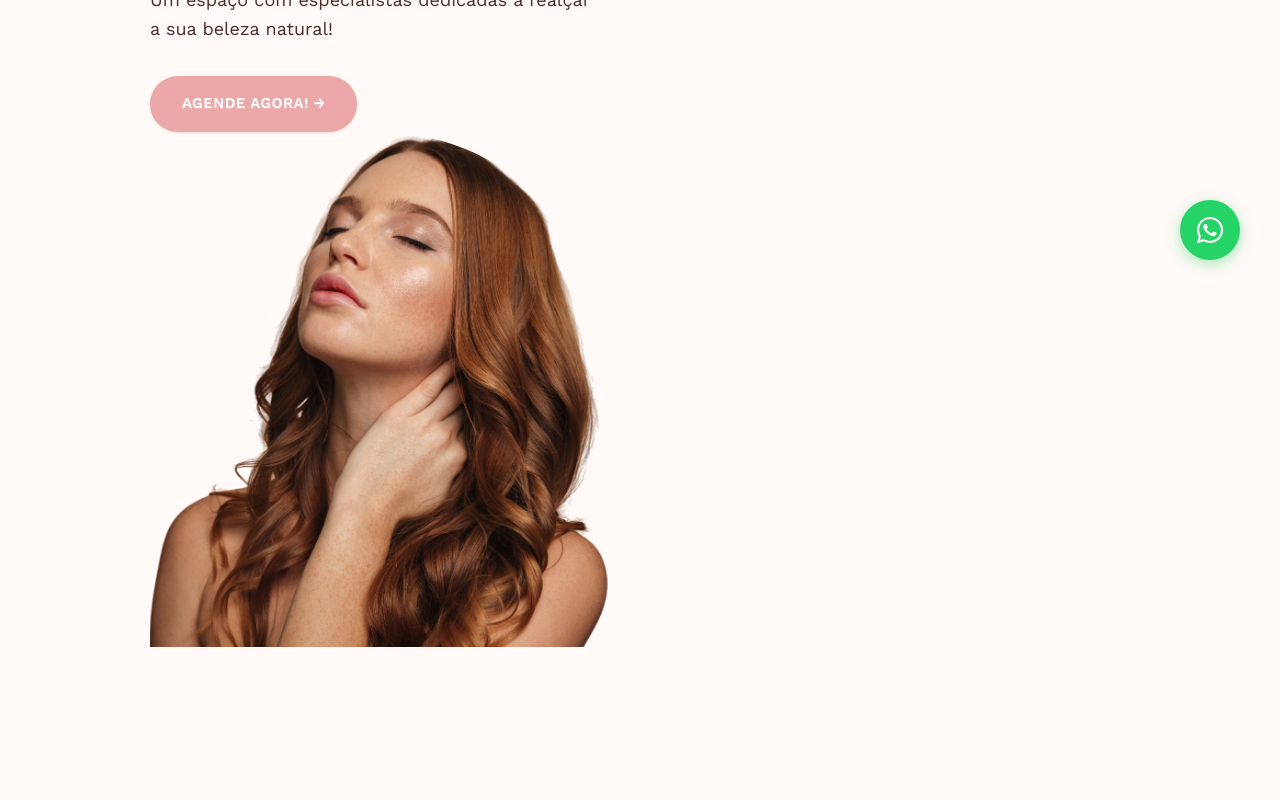
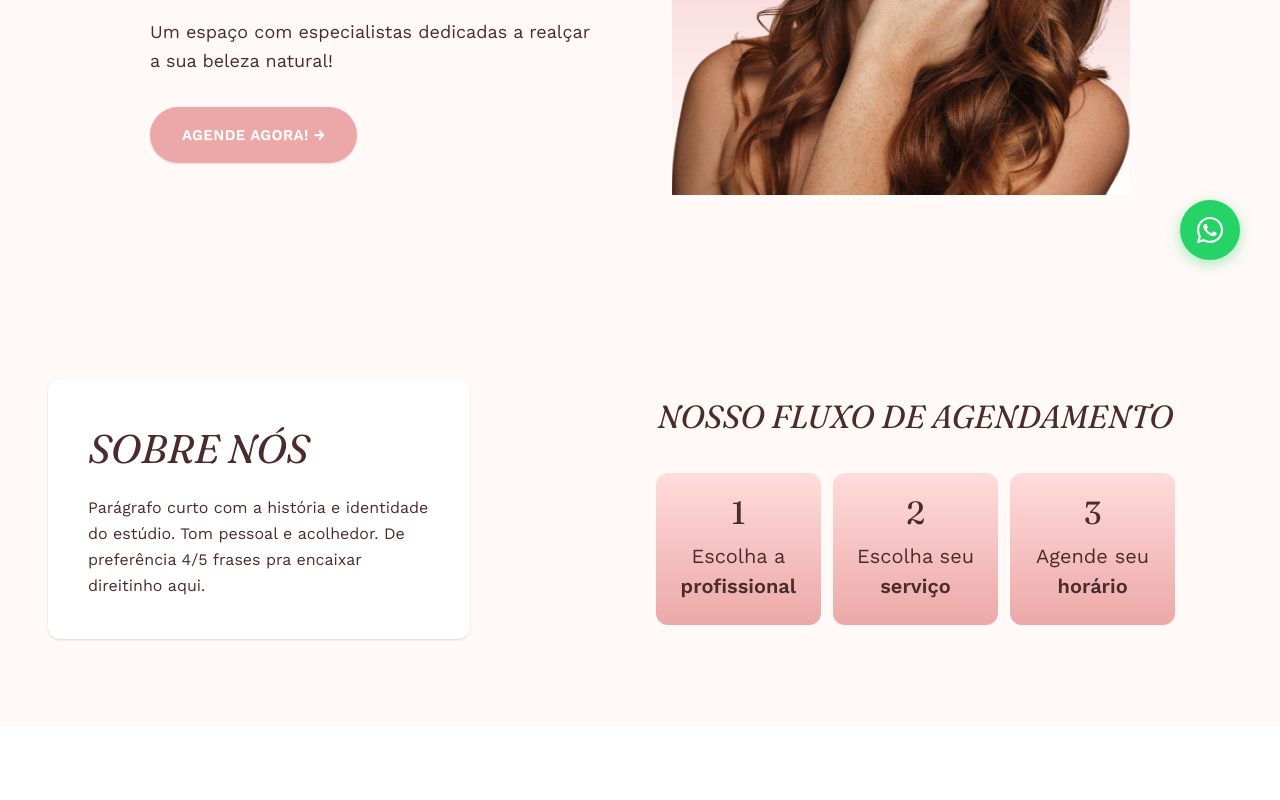
Before and after one commit to meriadriao/licesite, a Next.js app: page / in a window 1280 px wide. Shown: the part 500-1300 px from the top of the page. Built offline with nearby package versions, Linux system fonts and the light colour scheme.

Commit message:
feat: enhance hero section layout and update background styles

```diff
--- a/src/app/globals.css
+++ b/src/app/globals.css
@@ -53,7 +53,6 @@ html {
   scroll-behavior: smooth;
 }
 
-/* Utility classes for the "arch" shape and background gradient */
 .rounded-arch {
   border-radius: var(--radius-arch);
 }
--- a/src/app/page.tsx
+++ b/src/app/page.tsx
@@ -19,8 +19,8 @@ export default function Home() {
         id="home"
         className="px-6 md:px-12 lg:px-[150px] py-12 lg:py-24 w-full"
       >
-        <div className="max-w-[1440px] mx-auto grid grid-cols-1 lg:grid-cols-2 gap-10 lg:gap-16 items-center">
-          <ScrollReveal>
+        <div className="max-w-[1440px] mx-auto">
+          <ScrollReveal className="grid grid-cols-1 lg:grid-cols-2 gap-10 lg:gap-16 items-center">
             <div className="order-2 lg:order-1 flex flex-col items-center lg:items-start text-center lg:text-left">
             <h1 className="text-[36px] md:text-[50px] lg:text-[64px] font-display text-text-dark uppercase leading-[1.1] mb-6">
               Seu cabelo<br className="hidden lg:block"/> e sua pele<br className="hidden lg:block"/> estão em <br className="lg:hidden"/><span className="italic">boas mãos</span>
@@ -38,7 +38,7 @@ export default function Home() {
           </div>
 
           <div className="order-1 lg:order-2 flex justify-center w-full">
-            <div className="w-full max-w-[300px] md:max-w-[400px] lg:max-w-[500px] aspect-[4/4.5] bg-brand-rosy rounded-t-[9999px] overflow-hidden relative">
+            <div className="w-full max-w-[300px] md:max-w-[400px] lg:max-w-[500px] aspect-[4/4.5] bg-gradient-to-b from-brand-rose to-surface-white rounded-t-[9999px] overflow-hidden relative">
               <Image
                 src="/images/retrato-hero-section.png"
                 alt="Mulher de cabelo ruivo longo e pele clara de olhos fechados. Ela está sorrindo levemente, transmitindo uma sensação de calma e confiança. A imagem é iluminada suavemente, destacando a textura do cabelo e a suavidade da pele, criando um retrato sereno e acolhedor."
@@ -58,7 +58,7 @@ export default function Home() {
         className="py-22 px-6 md:px-12 max-w-7xl mx-auto w-full grid grid-cols-1 lg:grid-cols-[1fr_auto_1.5fr] gap-12 lg:gap-16 items-center"
       >
         <ScrollReveal>
-          <div className="bg-white rounded-card p-8 md:p-10 shadow-sm border border-brand-warm">
+          <div className="bg-white rounded-card p-8 md:p-10 shadow-sm">
             <h2 className="text-[32px] md:text-h2 font-display italic uppercase mb-4 text-text-dark">
               Sobre Nós
             </h2>
@@ -73,14 +73,14 @@ export default function Home() {
         <div className="hidden lg:block w-[1px] h-3/4 bg-brand-warm mx-auto"></div>
 
         <ScrollReveal>
-          <div className="flex flex-col items-center">
+          <div className="flex flex-col w-full items-center">
             <h2 className="text-[28px] md:text-[32px] font-display italic uppercase mb-8 text-center lg:text-left text-text-dark">
               Nosso Fluxo de Agendamento
             </h2>
 
-            <div className="grid grid-cols-1 sm:grid-cols-3 gap-4">
-              <div className="bg-brand-warm rounded-card p-6 flex flex-col items-center text-center border border-brand-muted transition-transform duration-300 hover:scale-105">
-                <span className="text-[32px] font-display text-text-dark mb-2">
+            <div className="grid grid-cols-1 sm:grid-cols-3 gap-2 md:gap-3">
+              <div className="bg-gradient-to-b from-brand-blush to-brand-rose rounded-card p-6 flex flex-col items-center text-center transition-transform duration-300 hover:scale-105">
+                <span className="text-[32px] font-display text-text-dark leading-none mb-3">
                   1
                 </span>
                 <p className="text-[20px] font-sans text-brand-dark">
@@ -91,8 +91,8 @@ export default function Home() {
                 </p>
               </div>
 
-              <div className="bg-brand-warm rounded-card p-6 flex flex-col items-center text-center border border-brand-muted transition-transform duration-300 hover:scale-105">
-                <span className="text-[32px] font-display text-text-dark mb-2">
+              <div className="bg-gradient-to-b from-brand-blush to-brand-rose rounded-card p-6 flex flex-col items-center text-center transition-transform duration-300 hover:scale-105">
+                <span className="text-[32px] font-display text-text-dark leading-none mb-3">
                   2
                 </span>
                 <p className="text-[20px] font-sans text-brand-dark">
@@ -103,8 +103,8 @@ export default function Home() {
                 </p>
               </div>
 
-              <div className="bg-brand-warm rounded-card p-6 flex flex-col items-center text-center border border-brand-muted transition-transform duration-300 hover:scale-105">
-                <span className="text-[32px] font-display text-text-dark mb-2">
+              <div className="bg-gradient-to-b from-brand-blush to-brand-rose rounded-card p-6 flex flex-col items-center text-center transition-transform duration-300 hover:scale-105">
+                <span className="text-[32px] font-display text-text-dark leading-none mb-3">
                   3
                 </span>
                 <p className="text-[20px] font-sans text-brand-dark">
```
